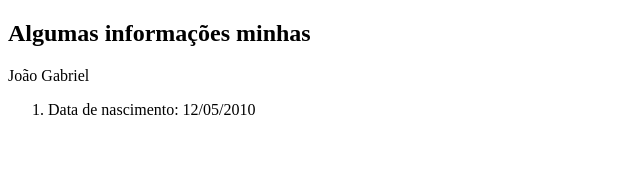
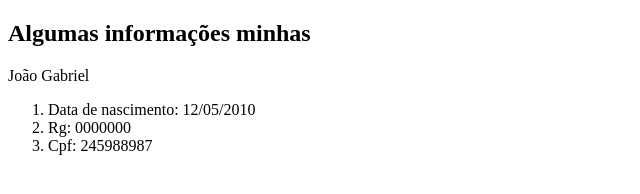
Before and after one commit to joaobazzanini345/prova-git-github, a plain HTML site: page sobre.html in a window 1280 px wide. Shown: the whole page, without its empty margins (0-640 px from the left). Drawn offline with Linux system fonts and the light colour scheme.

Commit message:
Adicionei minhas informações na lsita do Sobre

```diff
--- a/sobre.html
+++ b/sobre.html
@@ -10,6 +10,8 @@
     <p>João Gabriel</p>
     <ol>
         <li>Data de nascimento: 12/05/2010</li>
+        <li>Rg: 0000000</li>
+        <li>Cpf: 245988987</li>
     </ol>
 
 </body>
```
